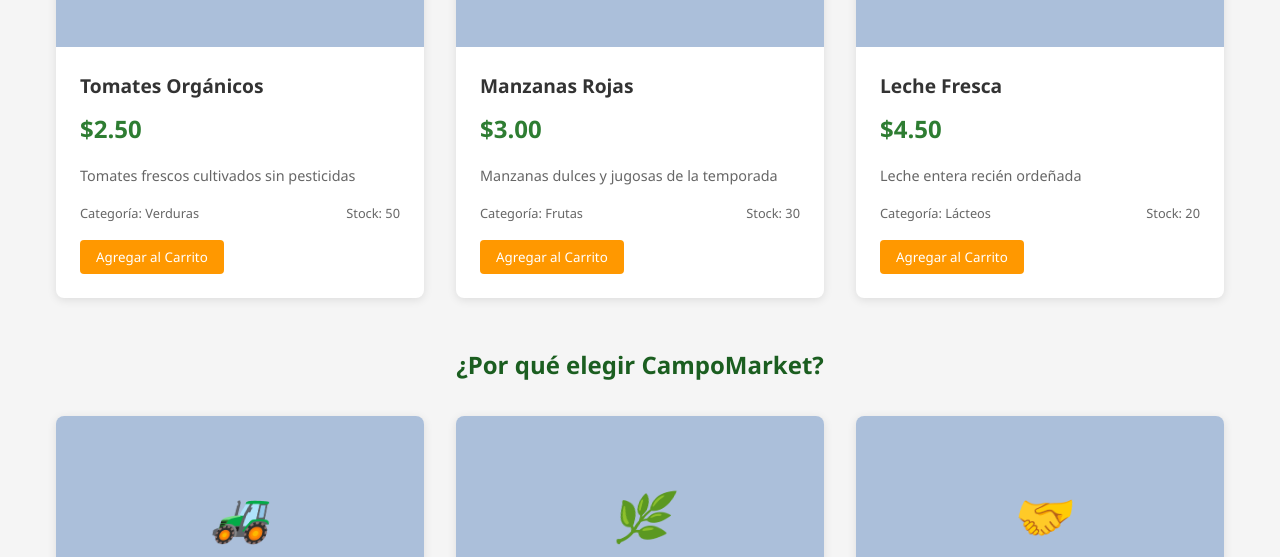
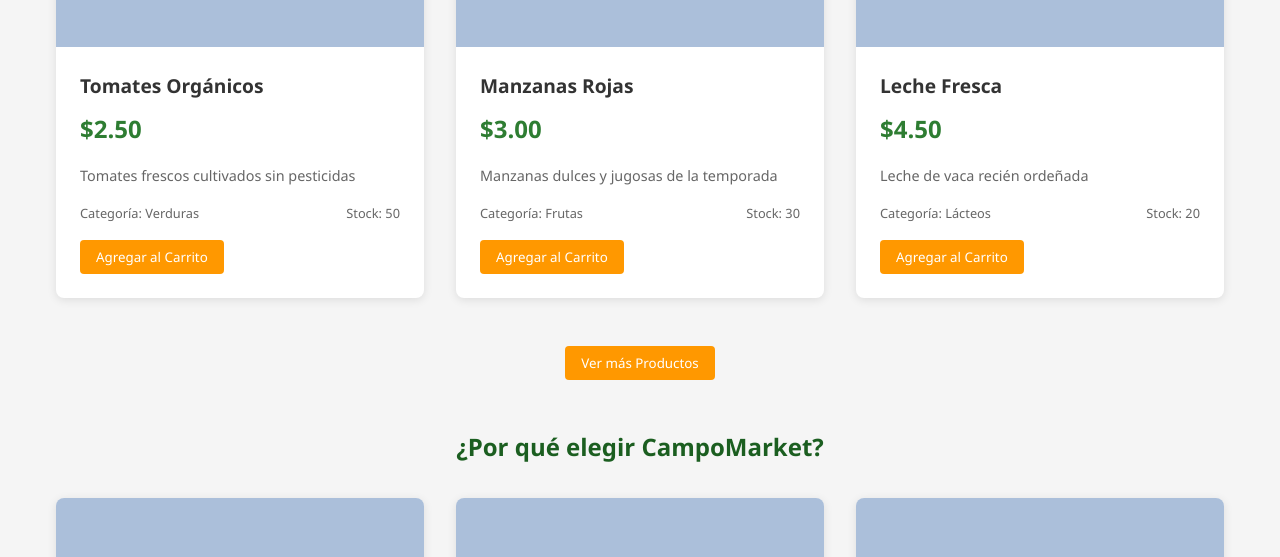
Before and after one commit to JoseLGutierrez28/CampoMarket, a plain HTML site: page index2.html in a window 1280 px wide. Shown: the part 701-1258 px from the top of the page. Drawn offline with Linux system fonts and the light colour scheme.

Commit message:
add btn more products and js seen start

```diff
--- a/index2.html
+++ b/index2.html
@@ -25,7 +25,8 @@
             font-family: 'Segoe UI', Tahoma, Geneva, Verdana, sans-serif;
         }
 
-        #mobile-auth-buttons, #mobile-user-menu {
+        #mobile-auth-buttons,
+        #mobile-user-menu {
             display: flex;
             padding-top: 40px;
             justify-content: center;
@@ -35,6 +36,12 @@
             background-color: var(--background);
             color: var(--text);
             line-height: 1.6;
+        }
+
+        .btn-more-products {
+            display: flex;
+            justify-content: center;
+            padding-bottom: 3rem;
         }
 
         .icons {
@@ -620,7 +627,7 @@
                 margin-top: 1rem;
             }
 
-            .btn{
+            .btn {
                 font-weight: 400;
             }
         }
@@ -767,6 +774,12 @@
                 <h2 class="section-title">Productos Destacados</h2>
                 <div class="products-grid" id="featured-products">
                     <!-- Featured products will be loaded here -->
+
+                </div>
+
+                <div class="btn-more-products">
+                    <button type="button" class="btn btn-primary nav-link" data-page="products">Ver más
+                        Productos</button>
                 </div>
 
                 <div class="features">
@@ -1075,6 +1088,16 @@
     </footer>
 
     <script>
+
+        document.querySelector('.btn-more-products button').addEventListener('click', function () {
+            const productsPage = document.getElementById('products-page');
+            window.scrollTo({
+                top: productsPage.offsetTop,
+                behavior: 'smooth'
+            });
+        });
+
+
         // Data Storage (using localStorage as a temporary database)
         class DataStore {
             constructor() {
@@ -1112,7 +1135,7 @@
                     {
                         id: 3,
                         name: "Leche Fresca",
-                        description: "Leche entera recién ordeñada",
+                        description: "Leche de vaca recién ordeñada",
                         price: 4.50,
                         category: "dairy",
                         stock: 20,
```
